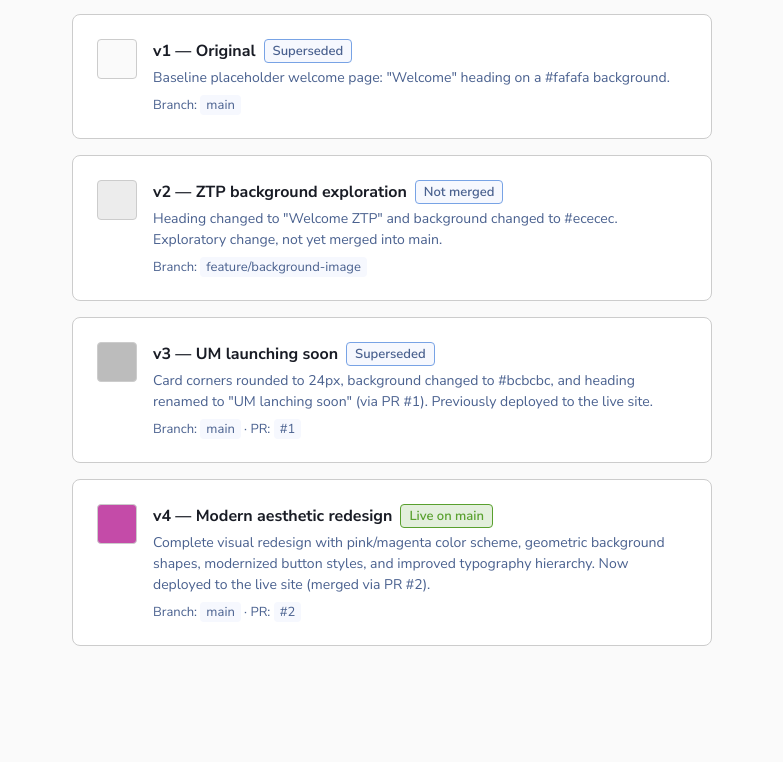
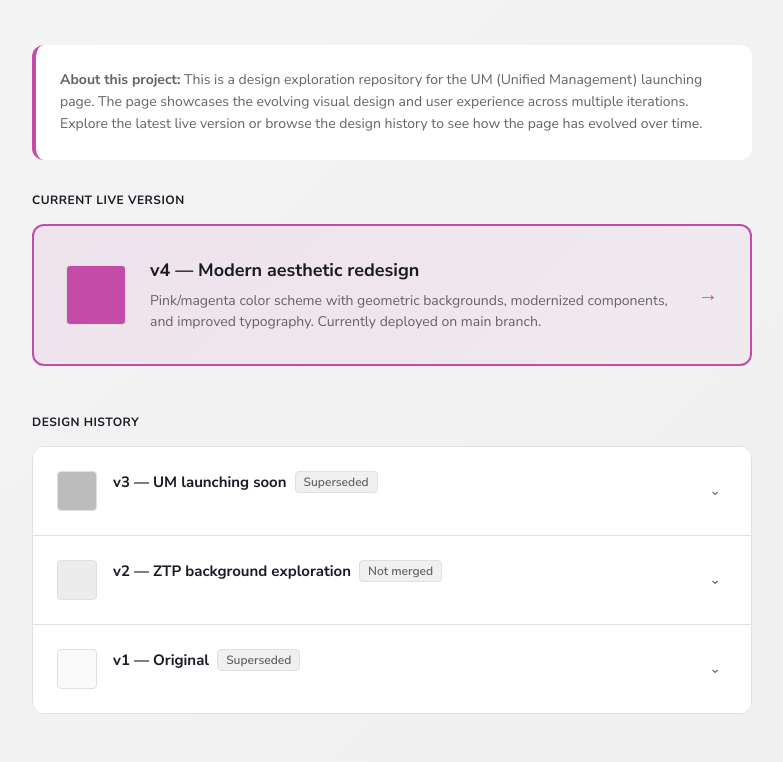
Before and after one commit to arangaswamy2026/GitHubTesting, a plain HTML site: page versions.html in a window 1280 px wide. Shown: the part 128-890 px from the top of the page, without its empty margins (248-1031 px from the left). Before the commit the page ends 822 px from the top, so only its background shows below. Drawn offline with Linux system fonts and the light colour scheme.

Commit message:
Redesign version history page with accordion and featured latest version
Design improvements:
- Added project description section explaining the purpose
- Created 'Current Live Version' featured section with prominent link to v4
- Implemented collapsible accordion for design history
- Progressive disclosure: history only shown when user expands accordion items
- Improved visual hierarchy and information architecture
- Added 'View' links for each historical version
- Enhanced typography and spacing

Features:
- Latest version (v4) prominently featured at the top
- Quick link to index.html for immediate access to live version
- Historical versions organized in accordion with smooth expand/collapse
- Status badges clearly indicate version state (Live, Superseded, Not merged)
- Color swatches for quick visual identification
- Branch and PR metadata for each version

Co-Authored-By: Claude Haiku 4.5 <noreply@anthropic.com>

```diff
--- a/versions.html
+++ b/versions.html
@@ -3,36 +3,30 @@
 <head>
 <meta charset="utf-8">
 <meta name="viewport" content="width=device-width, initial-scale=1">
-<title>Version History</title>
-<!--
-  Version catalog page — flow testing only.
-  Design System Version: UUIF 9.2 (tokens only; full nav shell intentionally omitted per request)
--->
+<title>UM Landing Page — Design Versions</title>
 <link rel="preconnect" href="https://fonts.googleapis.com">
 <link rel="preconnect" href="https://fonts.gstatic.com" crossorigin>
 <link href="https://fonts.googleapis.com/css2?family=Nunito+Sans:ital,opsz,wght@0,6..12,200..1000;1,6..12,200..1000&display=swap" rel="stylesheet">
 <style>
   :root {
-    --uuif-text-primary: #191c25;
-    --uuif-text-secondary: #4a618f;
-    --uuif-text-contrast: #ffffff;
-    --uuif-surface-container: #ffffff;
-    --uuif-surface-bg: #fafafa;
-    --uuif-surface-primary: #5b74a7;
-    --uuif-surface-tertiary: #f6f8fe;
-    --uuif-border-tertiary: #cccccc;
-    --uuif-border-secondary: #78a3e5;
-    --uuif-brand-navy: #001b50;
-    --uuif-brand-orange: #ff5d00;
-    --uuif-brand-green: #59a02e;
-    --uuif-fill-green-xxx-lighter: #e3efdc;
-    --uuif-sp-2: 8px;
-    --uuif-sp-3: 16px;
-    --uuif-sp-4: 24px;
-    --uuif-sp-5: 32px;
-    --uuif-radius-4: 4px;
-    --uuif-radius-8: 8px;
-    --uuif-radius-pill: 88px;
+    --primary-color: #c44ba8;
+    --primary-light: #d96cc6;
+    --text-primary: #191c25;
+    --text-secondary: #646464;
+    --text-contrast: #ffffff;
+    --surface-container: #ffffff;
+    --surface-bg: #f5f5f5;
+    --border-color: #e0e0e0;
+    --success-color: #59a02e;
+    --success-light: #e3efdc;
+    --sp-2: 8px;
+    --sp-3: 16px;
+    --sp-4: 24px;
+    --sp-5: 32px;
+    --sp-6: 48px;
+    --radius-2: 4px;
+    --radius-4: 12px;
+    --radius-full: 88px;
   }
 
   * { box-sizing: border-box; }
@@ -40,168 +34,411 @@
   body {
     margin: 0;
     min-height: 100vh;
-    padding: var(--uuif-sp-6, 48px) var(--uuif-sp-4);
-    background: var(--uuif-surface-bg);
+    padding: var(--sp-6) var(--sp-4);
+    background: linear-gradient(135deg, #f5f5f5 0%, #efefef 100%);
     font-family: 'Nunito Sans', sans-serif;
-    color: var(--uuif-text-primary);
+    color: var(--text-primary);
   }
 
-  .wrap {
-    max-width: 640px;
+  .container {
+    max-width: 720px;
     margin: 0 auto;
   }
 
-  h1 {
-    margin: 0 0 var(--uuif-sp-2);
-    font-size: 26px;
-    font-weight: 700;
-    color: var(--uuif-brand-navy);
+  /* Header Section */
+  .header {
+    margin-bottom: var(--sp-6);
   }
 
-  .subtitle {
-    margin: 0 0 var(--uuif-sp-5);
-    font-size: 14px;
-    color: var(--uuif-text-secondary);
+  .header-title {
+    margin: 0 0 var(--sp-2);
+    font-size: 32px;
+    font-weight: 700;
+    color: var(--text-primary);
   }
 
-  .version-list {
+  .header-subtitle {
+    margin: 0 0 var(--sp-3);
+    font-size: 16px;
+    color: var(--text-secondary);
+    line-height: 1.6;
+  }
+
+  .project-description {
+    background: var(--surface-container);
+    padding: var(--sp-4);
+    border-radius: var(--radius-4);
+    border-left: 4px solid var(--primary-color);
+    margin-bottom: var(--sp-5);
+  }
+
+  .project-description p {
+    margin: 0;
+    font-size: 14px;
+    line-height: 1.6;
+    color: var(--text-secondary);
+  }
+
+  /* Latest Version Section */
+  .latest-section {
+    margin-bottom: var(--sp-6);
+  }
+
+  .section-title {
+    margin: 0 0 var(--sp-3);
+    font-size: 16px;
+    font-weight: 700;
+    color: var(--text-primary);
+    text-transform: uppercase;
+    letter-spacing: 0.5px;
+    font-size: 12px;
+  }
+
+  .latest-card {
+    display: flex;
+    align-items: center;
+    gap: var(--sp-4);
+    padding: var(--sp-5);
+    background: linear-gradient(135deg, rgba(196, 75, 168, 0.1) 0%, rgba(217, 108, 198, 0.05) 100%);
+    border: 2px solid var(--primary-color);
+    border-radius: var(--radius-4);
+    text-decoration: none;
+    transition: all 0.2s ease;
+    margin-bottom: var(--sp-4);
+  }
+
+  .latest-card:hover {
+    background: linear-gradient(135deg, rgba(196, 75, 168, 0.15) 0%, rgba(217, 108, 198, 0.1) 100%);
+    transform: translateX(4px);
+    box-shadow: 0 4px 12px rgba(196, 75, 168, 0.15);
+  }
+
+  .latest-swatch {
+    flex: 0 0 60px;
+    width: 60px;
+    height: 60px;
+    border-radius: var(--radius-2);
+    border: 1px solid var(--border-color);
+    background: var(--primary-color);
+  }
+
+  .latest-body {
+    flex: 1;
+  }
+
+  .latest-title {
+    margin: 0 0 var(--sp-2);
+    font-size: 18px;
+    font-weight: 700;
+    color: var(--text-primary);
+  }
+
+  .latest-desc {
+    margin: 0;
+    font-size: 14px;
+    color: var(--text-secondary);
+    line-height: 1.5;
+  }
+
+  .cta-arrow {
+    color: var(--primary-color);
+    font-weight: 700;
+    font-size: 20px;
+    transition: transform 0.2s ease;
+  }
+
+  .latest-card:hover .cta-arrow {
+    transform: translateX(4px);
+  }
+
+  /* Accordion Section */
+  .history-section {
+    margin-top: var(--sp-6);
+  }
+
+  .accordion-wrapper {
     display: flex;
     flex-direction: column;
-    gap: var(--uuif-sp-3);
+    gap: 0;
+    border: 1px solid var(--border-color);
+    border-radius: var(--radius-4);
+    overflow: hidden;
+    background: var(--surface-container);
   }
 
-  .version-card {
+  .accordion-item {
+    border-bottom: 1px solid var(--border-color);
+  }
+
+  .accordion-item:last-child {
+    border-bottom: none;
+  }
+
+  .accordion-header {
+    display: flex;
+    align-items: center;
+    justify-content: space-between;
+    padding: var(--sp-4);
+    cursor: pointer;
+    transition: background-color 0.2s ease;
+    background: var(--surface-container);
+    border: none;
+    font-family: inherit;
+    font-size: 14px;
+    width: 100%;
+    text-align: left;
+  }
+
+  .accordion-header:hover {
+    background: #fafafa;
+  }
+
+  .accordion-header.open {
+    background: #fafafa;
+  }
+
+  .accordion-content-wrapper {
     display: flex;
     align-items: flex-start;
-    gap: var(--uuif-sp-3);
-    padding: var(--uuif-sp-4);
-    background: var(--uuif-surface-container);
-    border: 1px solid var(--uuif-border-tertiary);
-    border-radius: var(--uuif-radius-8);
-    text-decoration: none;
-    transition: border-color 0.15s ease;
+    gap: var(--sp-3);
+    width: 100%;
   }
 
-  .version-card:hover {
-    border-color: var(--uuif-brand-orange);
-  }
-
-  .swatch {
+  .accordion-swatch {
     flex: 0 0 40px;
     width: 40px;
     height: 40px;
-    border-radius: var(--uuif-radius-4);
-    border: 1px solid var(--uuif-border-tertiary);
+    border-radius: var(--radius-2);
+    border: 1px solid var(--border-color);
   }
 
-  .version-body { flex: 1; }
+  .accordion-info {
+    flex: 1;
+  }
 
-  .version-title-row {
+  .accordion-title-row {
     display: flex;
     align-items: center;
-    gap: var(--uuif-sp-2);
+    gap: var(--sp-2);
     margin-bottom: 4px;
   }
 
-  .version-title {
-    font-size: 16px;
+  .accordion-title {
+    font-size: 15px;
     font-weight: 700;
-    color: var(--uuif-text-primary);
+    color: var(--text-primary);
   }
 
   .status-chip {
-    font-size: 13px;
+    font-size: 12px;
     font-weight: 600;
     padding: 2px 8px;
-    border-radius: var(--uuif-radius-4);
+    border-radius: var(--radius-2);
+    border: 1px solid;
   }
 
   .status-chip--live {
-    background: var(--uuif-fill-green-xxx-lighter);
-    color: var(--uuif-brand-green);
-    border: 1px solid var(--uuif-brand-green);
+    background: var(--success-light);
+    color: var(--success-color);
+    border-color: var(--success-color);
   }
 
   .status-chip--draft {
-    background: var(--uuif-surface-tertiary);
-    color: var(--uuif-text-secondary);
-    border: 1px solid var(--uuif-border-secondary);
+    background: #f0f0f0;
+    color: var(--text-secondary);
+    border-color: var(--border-color);
   }
 
-  .version-desc {
-    margin: 0 0 8px;
+  .accordion-toggle {
+    flex: 0 0 24px;
+    display: flex;
+    align-items: center;
+    justify-content: center;
+    color: var(--text-secondary);
+    transition: transform 0.2s ease;
+  }
+
+  .accordion-header.open .accordion-toggle {
+    transform: rotate(180deg);
+  }
+
+  .accordion-body {
+    max-height: 0;
+    overflow: hidden;
+    transition: max-height 0.3s ease;
+  }
+
+  .accordion-body.open {
+    max-height: 500px;
+  }
+
+  .accordion-detail {
+    padding: 0 var(--sp-4) var(--sp-4) var(--sp-4);
+    border-top: 1px solid var(--border-color);
+  }
+
+  .accordion-desc {
+    margin: 0 0 var(--sp-2);
     font-size: 14px;
     line-height: 1.5;
-    color: var(--uuif-text-secondary);
+    color: var(--text-secondary);
   }
 
-  .version-meta {
+  .accordion-meta {
     font-size: 13px;
-    color: var(--uuif-text-secondary);
+    color: var(--text-secondary);
+    margin: 0;
   }
 
-  .version-meta code {
-    font-family: 'Nunito Sans', sans-serif;
-    background: var(--uuif-surface-tertiary);
+  .accordion-meta code {
+    background: #fafafa;
     padding: 1px 6px;
-    border-radius: var(--uuif-radius-4);
+    border-radius: var(--radius-2);
+    font-family: monospace;
+  }
+
+  .accordion-link {
+    display: inline-block;
+    margin-top: var(--sp-3);
+    padding: 8px 16px;
+    background: var(--primary-color);
+    color: var(--text-contrast);
+    text-decoration: none;
+    border-radius: var(--radius-full);
+    font-size: 13px;
+    font-weight: 600;
+    transition: all 0.2s ease;
+  }
+
+  .accordion-link:hover {
+    background: var(--primary-light);
+  }
+
+  @media (max-width: 600px) {
+    .latest-card {
+      flex-direction: column;
+      text-align: center;
+    }
+
+    .latest-swatch {
+      width: 50px;
+      height: 50px;
+    }
+
+    .accordion-header {
+      padding: var(--sp-3);
+    }
   }
 </style>
 </head>
 <body>
-  <div class="wrap">
-    <h1>Version history</h1>
-    <p class="subtitle">Rendered snapshots of each welcome page iteration. Select a version to view it.</p>
+  <div class="container">
+    <!-- Header -->
+    <div class="header">
+      <h1 class="header-title">UM Landing Page</h1>
+      <p class="header-subtitle">Design iteration and version history</p>
+    </div>
 
-    <div class="version-list">
-      <a class="version-card" href="versions/v1-original.html">
-        <div class="swatch" style="background:#fafafa;"></div>
-        <div class="version-body">
-          <div class="version-title-row">
-            <span class="version-title">v1 — Original</span>
+    <!-- Project Description -->
+    <div class="project-description">
+      <p><strong>About this project:</strong> This is a design exploration repository for the UM (Unified Management) launching page. The page showcases the evolving visual design and user experience across multiple iterations. Explore the latest live version or browse the design history to see how the page has evolved over time.</p>
+    </div>
+
+    <!-- Latest Version -->
+    <div class="latest-section">
+      <h2 class="section-title">Current Live Version</h2>
+      <a class="latest-card" href="index.html">
+        <div class="latest-swatch"></div>
+        <div class="latest-body">
+          <div class="latest-title">v4 — Modern aesthetic redesign</div>
+          <p class="latest-desc">Pink/magenta color scheme with geometric backgrounds, modernized components, and improved typography. Currently deployed on main branch.</p>
+        </div>
+        <div class="cta-arrow">→</div>
+      </a>
+    </div>
+
+    <!-- Version History Accordion -->
+    <div class="history-section">
+      <h2 class="section-title">Design History</h2>
+      <div class="accordion-wrapper">
+        <!-- v3 -->
+        <div class="accordion-item">
+          <button class="accordion-header" onclick="toggleAccordion(this)">
+            <div class="accordion-content-wrapper">
+              <div class="accordion-swatch" style="background:#bcbcbc;"></div>
+              <div class="accordion-info">
+                <div class="accordion-title-row">
+                  <span class="accordion-title">v3 — UM launching soon</span>
                   <span class="status-chip status-chip--draft">Superseded</span>
                 </div>
-          <p class="version-desc">Baseline placeholder welcome page: "Welcome" heading on a #fafafa background.</p>
-          <div class="version-meta">Branch: <code>main</code></div>
               </div>
-      </a>
+            </div>
+            <div class="accordion-toggle">⌄</div>
+          </button>
+          <div class="accordion-body">
+            <div class="accordion-detail">
+              <p class="accordion-desc">Card corners rounded to 24px, background changed to #bcbcbc, and heading renamed to "UM lanching soon" (via PR #1). Previously deployed to the live site.</p>
+              <p class="accordion-meta">Branch: <code>main</code> · PR: <code>#1</code></p>
+              <a class="accordion-link" href="versions/v3-um-launching-soon.html">View v3</a>
+            </div>
+          </div>
+        </div>
 
-      <a class="version-card" href="versions/v2-ztp-background.html">
-        <div class="swatch" style="background:#ececec;"></div>
-        <div class="version-body">
-          <div class="version-title-row">
-            <span class="version-title">v2 — ZTP background exploration</span>
+        <!-- v2 -->
+        <div class="accordion-item">
+          <button class="accordion-header" onclick="toggleAccordion(this)">
+            <div class="accordion-content-wrapper">
+              <div class="accordion-swatch" style="background:#ececec;"></div>
+              <div class="accordion-info">
+                <div class="accordion-title-row">
+                  <span class="accordion-title">v2 — ZTP background exploration</span>
                   <span class="status-chip status-chip--draft">Not merged</span>
                 </div>
-          <p class="version-desc">Heading changed to "Welcome ZTP" and background changed to #ececec. Exploratory change, not yet merged into main.</p>
-          <div class="version-meta">Branch: <code>feature/background-image</code></div>
               </div>
-      </a>
+            </div>
+            <div class="accordion-toggle">⌄</div>
+          </button>
+          <div class="accordion-body">
+            <div class="accordion-detail">
+              <p class="accordion-desc">Heading changed to "Welcome ZTP" and background changed to #ececec. Exploratory change, not yet merged into main.</p>
+              <p class="accordion-meta">Branch: <code>feature/background-image</code></p>
+              <a class="accordion-link" href="versions/v2-ztp-background.html">View v2</a>
+            </div>
+          </div>
+        </div>
 
-      <a class="version-card" href="versions/v3-um-launching-soon.html">
-        <div class="swatch" style="background:#bcbcbc;"></div>
-        <div class="version-body">
-          <div class="version-title-row">
-            <span class="version-title">v3 — UM launching soon</span>
+        <!-- v1 -->
+        <div class="accordion-item">
+          <button class="accordion-header" onclick="toggleAccordion(this)">
+            <div class="accordion-content-wrapper">
+              <div class="accordion-swatch" style="background:#fafafa;"></div>
+              <div class="accordion-info">
+                <div class="accordion-title-row">
+                  <span class="accordion-title">v1 — Original</span>
                   <span class="status-chip status-chip--draft">Superseded</span>
                 </div>
-          <p class="version-desc">Card corners rounded to 24px, background changed to #bcbcbc, and heading renamed to "UM lanching soon" (via PR #1). Previously deployed to the live site.</p>
-          <div class="version-meta">Branch: <code>main</code> · PR: <code>#1</code></div>
-        </div>
-      </a>
-
-      <a class="version-card" href="versions/v4-modern-redesign.html">
-        <div class="swatch" style="background:#c44ba8;"></div>
-        <div class="version-body">
-          <div class="version-title-row">
-            <span class="version-title">v4 — Modern aesthetic redesign</span>
-            <span class="status-chip status-chip--live">Live on main</span>
-          </div>
-          <p class="version-desc">Complete visual redesign with pink/magenta color scheme, geometric background shapes, modernized button styles, and improved typography hierarchy. Now deployed to the live site (merged via PR #2).</p>
-          <div class="version-meta">Branch: <code>main</code> · PR: <code>#2</code></div>
-        </div>
-      </a>
               </div>
             </div>
+            <div class="accordion-toggle">⌄</div>
+          </button>
+          <div class="accordion-body">
+            <div class="accordion-detail">
+              <p class="accordion-desc">Baseline placeholder welcome page: "Welcome" heading on a #fafafa background.</p>
+              <p class="accordion-meta">Branch: <code>main</code></p>
+              <a class="accordion-link" href="versions/v1-original.html">View v1</a>
+            </div>
+          </div>
+        </div>
+      </div>
+    </div>
+  </div>
+
+  <script>
+    function toggleAccordion(header) {
+      header.classList.toggle('open');
+      const body = header.nextElementSibling;
+      body.classList.toggle('open');
+    }
+  </script>
 </body>
 </html>
```
Lines whose indentation alone changed are shown as unchanged.
